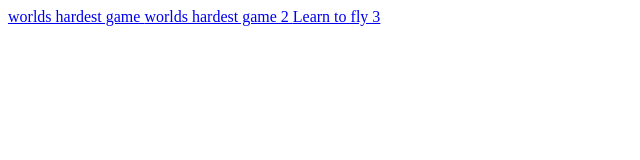
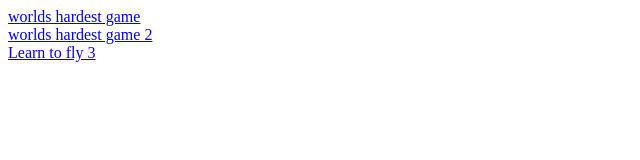
Before and after one commit to oof289/flashgamesonline, a plain HTML site: page index.html in a window 1280 px wide. Shown: the whole page, without its empty margins (0-640 px from the left). Drawn offline with Linux system fonts and the light colour scheme.

Commit message:
Update index.html

```diff
--- a/index.html
+++ b/index.html
@@ -1,13 +1,16 @@
 <html>
     <body>
-
+        <div>
         <a href="worldhardestgame.html">worlds hardest game
 
         </a>
+        </div>
+        <div>
     <a href="worldhardestgame2.html">worlds hardest game 2
 
-    </a>
+    </a></div>
         <title>Flash Games</title>
-        <a href="learntofly3.html">Learn to fly 3</a>
+        <div>
+        <a href="learntofly3.html">Learn to fly 3</a></div>
     </body>
 </html>
```
